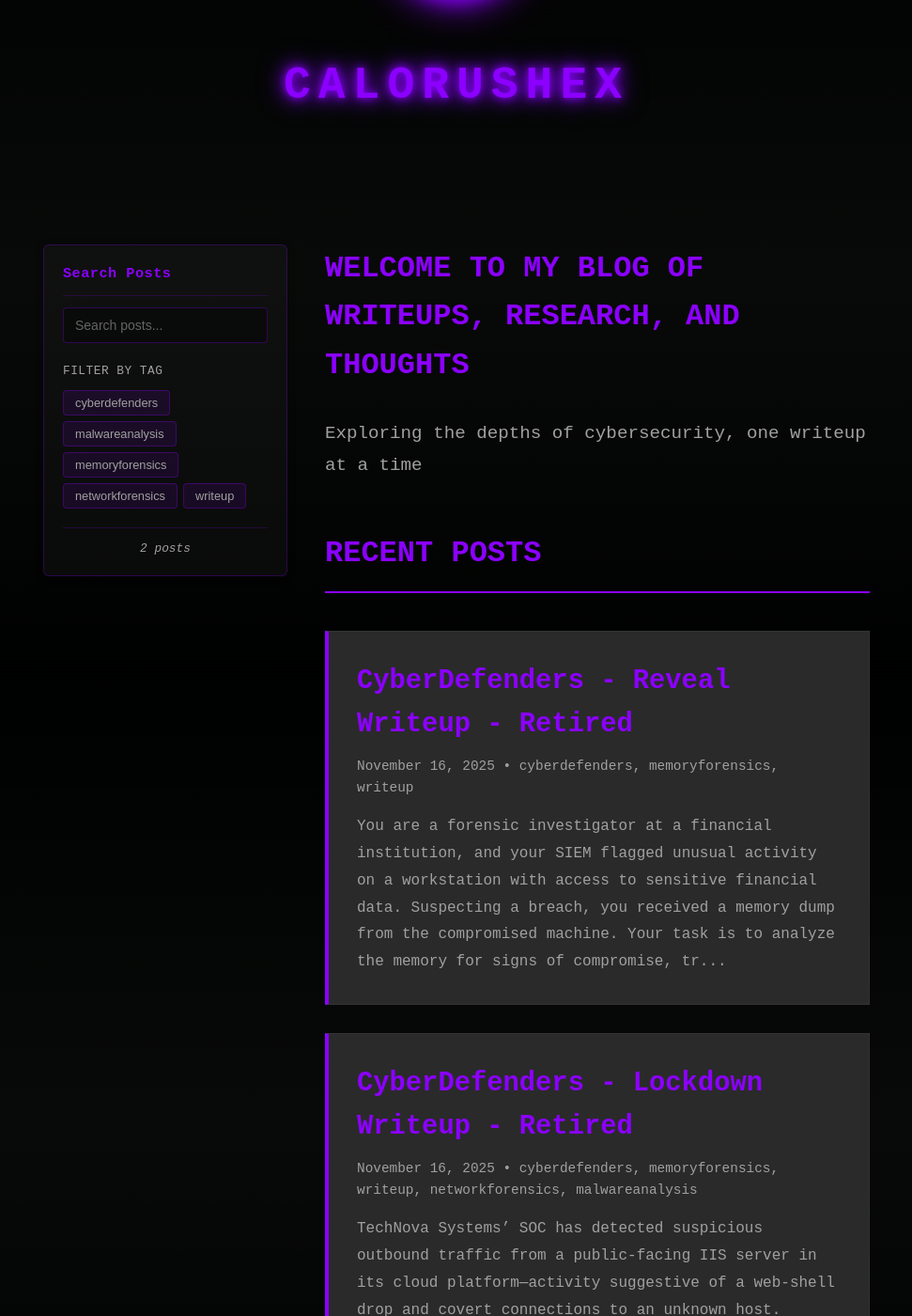
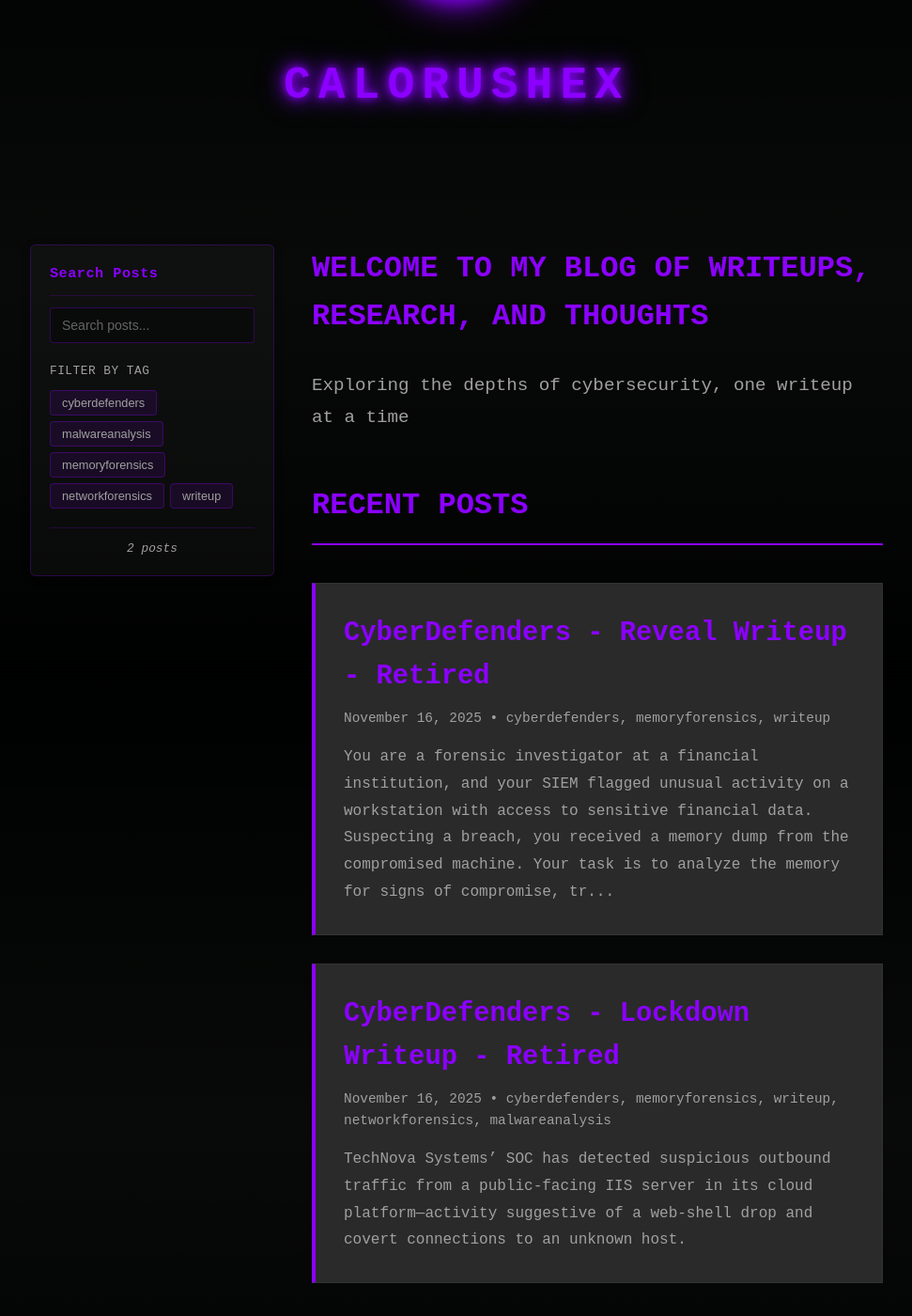
Before and after one commit to calorushex/calorushex.github.io, a Jekyll site: the page built from index.html, in a window 1280 px wide and 1400 px high, scrolled down 211 px. Shown: the whole window at 94% size, without its empty margins (154-1125 px from the left). Built offline with Jekyll 4.4.1, drawn with Linux system fonts in a browser that asks for light colours.

Commit message:
Make layout fluid - use 95% width to fill screen

```diff
--- a/assets/css/main.css
+++ b/assets/css/main.css
@@ -257,9 +257,9 @@ body {
 
 .post-layout {
     display: flex;
-    max-width: 1400px;
+    max-width: 95%;
     margin: 0 auto;
-    padding: 0 80px;
+    padding: 0 40px;
     gap: 40px;
     align-items: flex-start;
 }
@@ -380,9 +380,9 @@ body {
 
 .home-layout {
     display: flex;
-    max-width: 1400px;
+    max-width: 95%;
     margin: 0 auto;
-    padding: 0 80px;
+    padding: 0 40px;
     gap: 40px;
     align-items: flex-start;
 }
```
